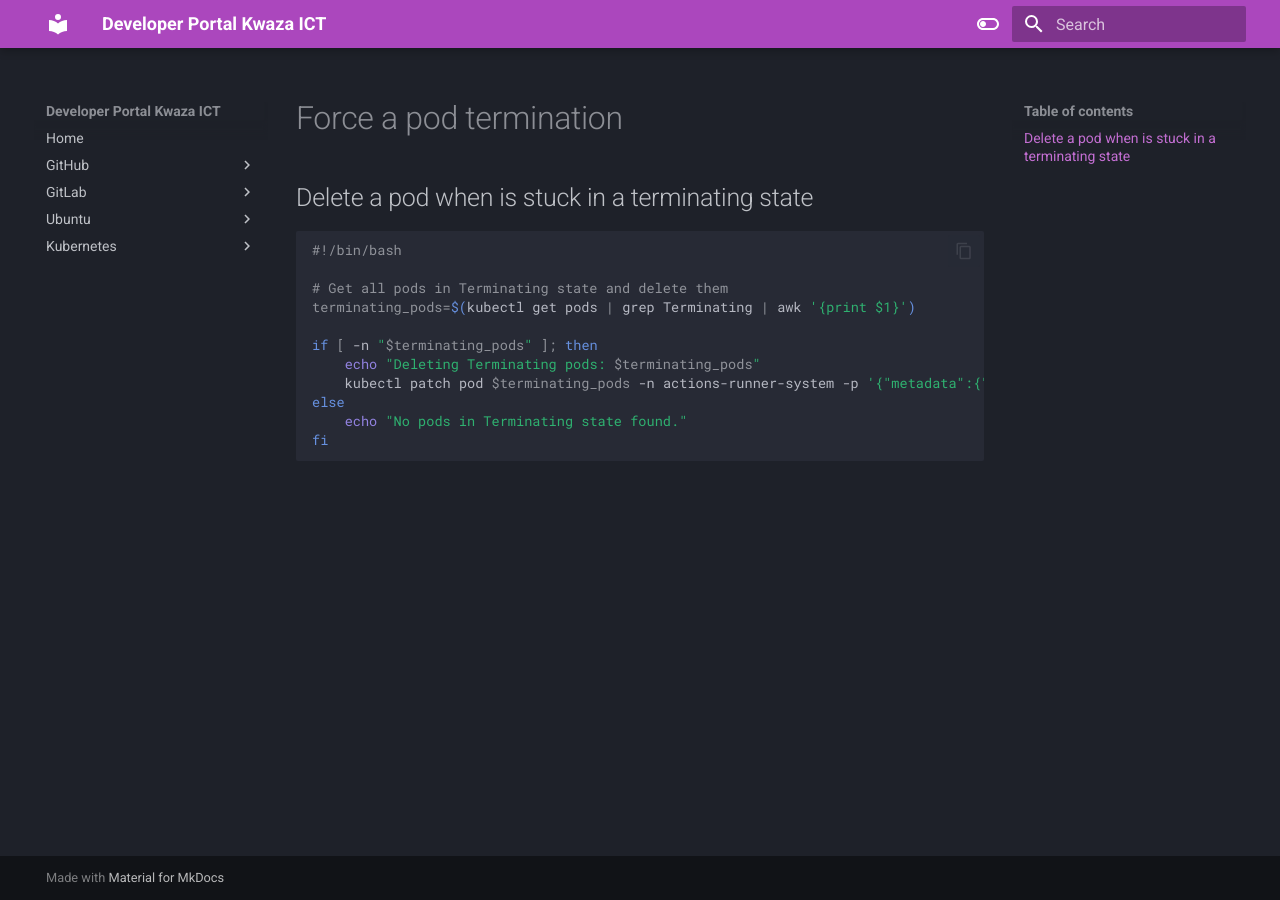
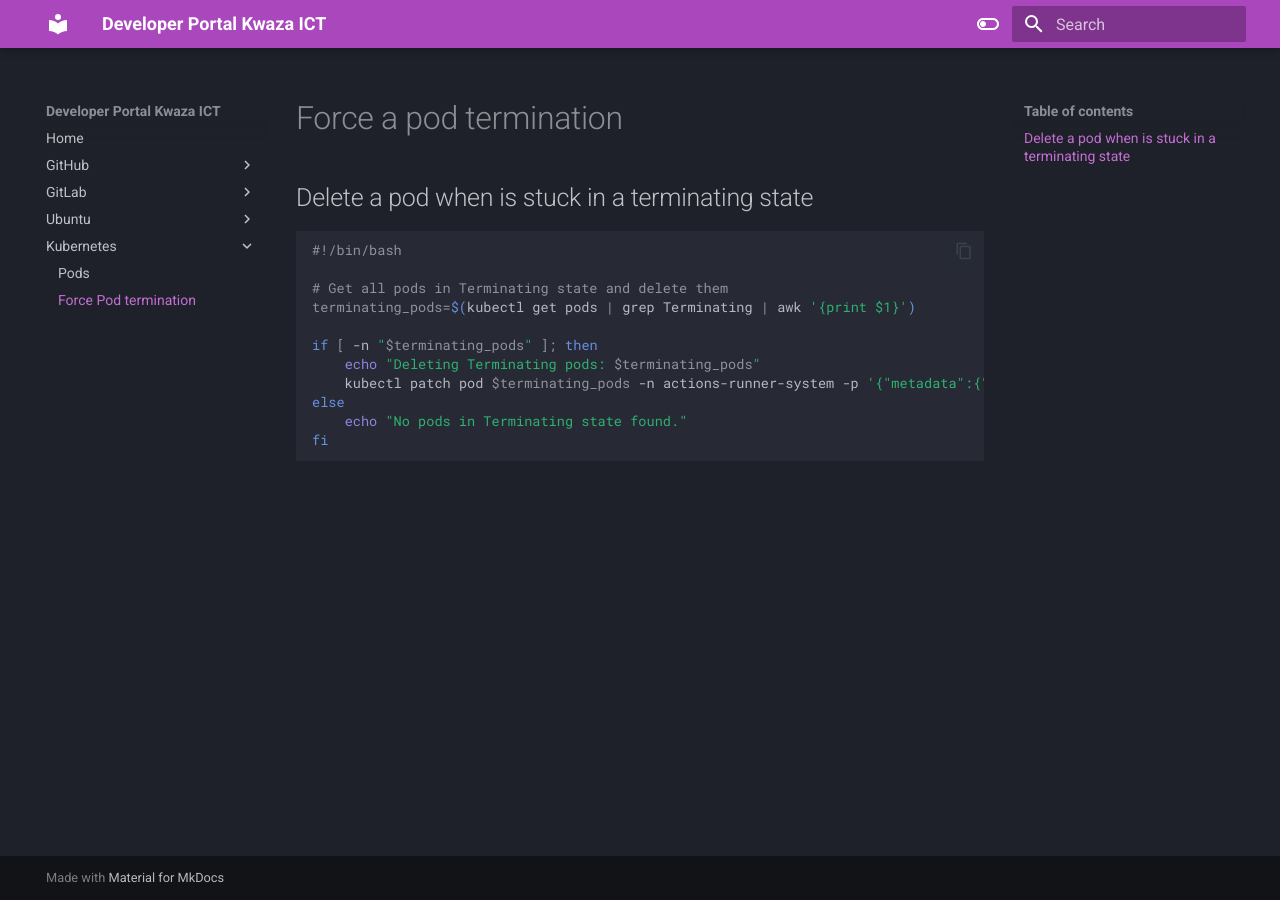
Before and after one commit to Kwaza-ICT/ops-portal, an MkDocs documentation site: the page built from docs/k8s/delete-stuck-pod.md, in a window 1280 px wide. Built offline with MkDocs 1.6.1 and Material for MkDocs 9.7.7, drawn with Linux system fonts in a browser that asks for light colours.

Commit message:
add into the menu

```diff
--- a/mkdocs.yml
+++ b/mkdocs.yml
@@ -37,6 +37,7 @@ nav:
             - 'Commands': 'ubuntu.md'
     - Kubernetes:
         - 'Pods': 'k8s/pods.md'
+        - 'Force Pod termination': 'k8s/delete-stuck-pod.md'
 
 # -------------------------------------------------------------------
 # Extensions: https://squidfunk.github.io/mkdocs-material/setup/extensions/
```
